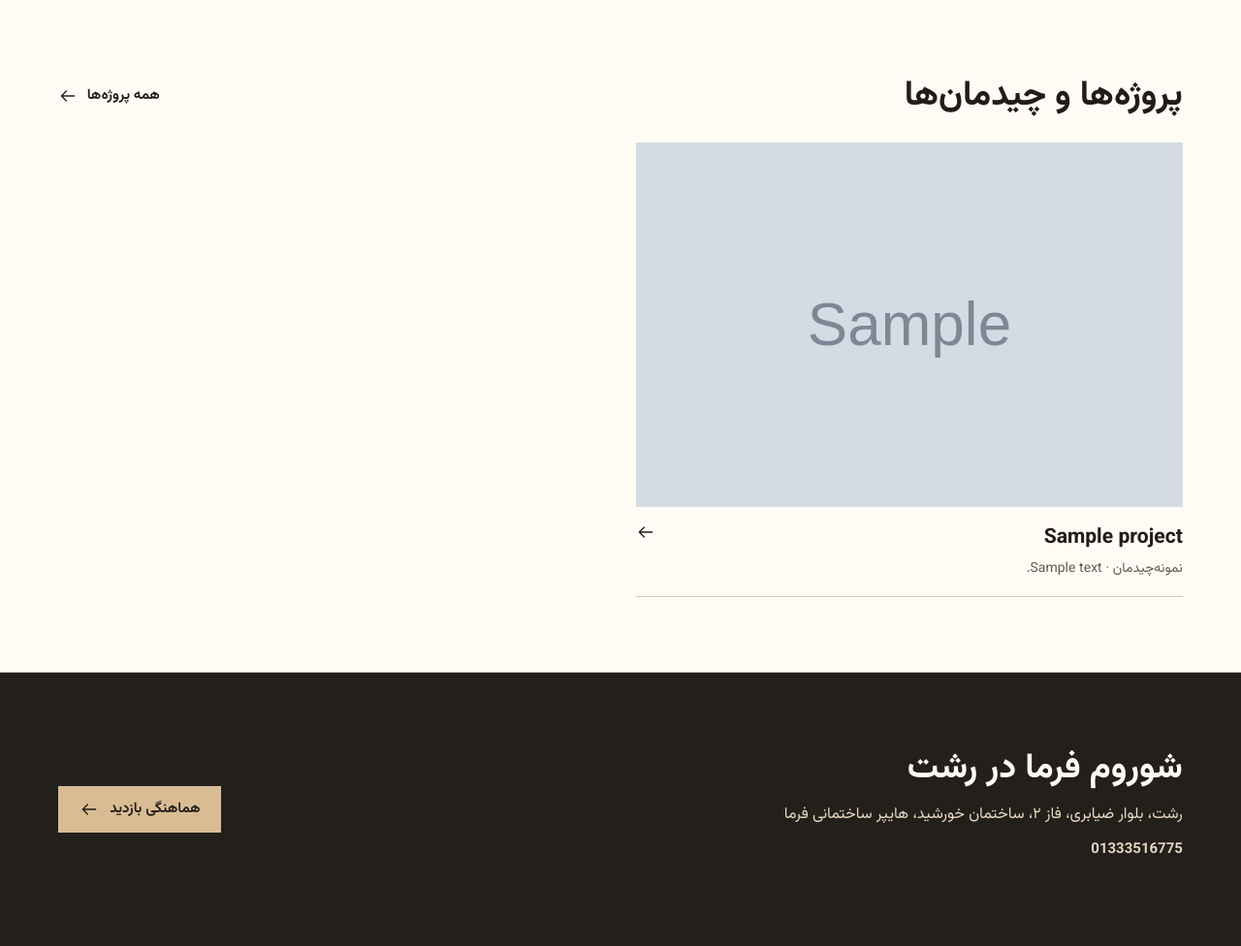
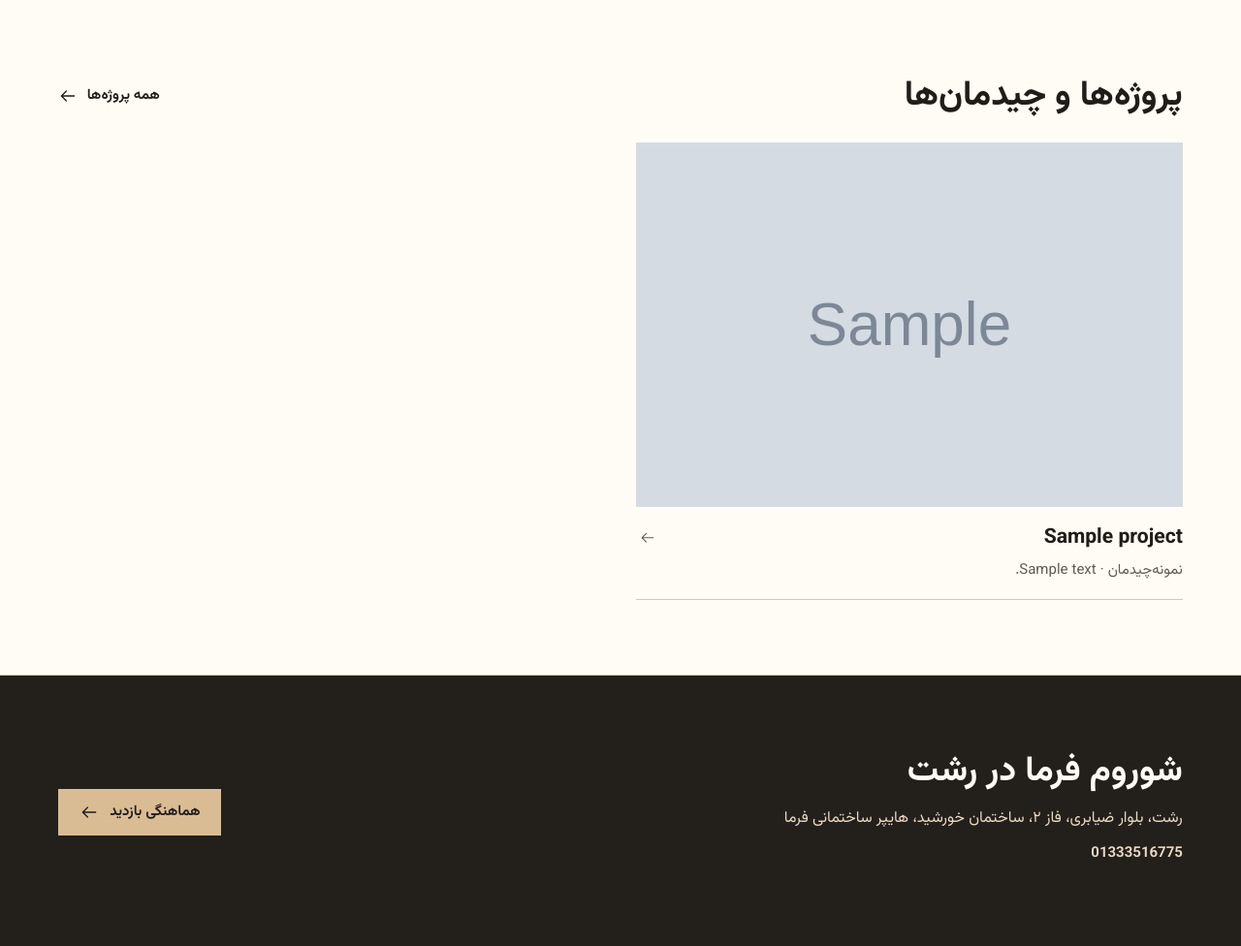
Before and after one commit to NoahProphet/forma, a Django app: page / in a window 1280 px wide. Shown: the part 1886-2862 px from the top of the page at 97% size. Run offline with Django 5.2, Linux system fonts and the light colour scheme; tables that the repository leaves empty hold one stand-in row (values such as "Sample post"); grey boxes marked "Sample" are stand-in pictures.

Commit message:
Polish HOME-04 captions, arrow alignment and card interactions

```diff
--- a/static/css/home-projects.css
+++ b/static/css/home-projects.css
@@ -32,9 +32,37 @@
   align-items: start;
   gap: .75rem;
   padding-block-start: 1rem;
+  font-size: clamp(1.1rem, 1.65vw, 1.45rem);
+  line-height: 1.5;
 }
-.home-project-title h3 { font-size: clamp(1.1rem, 1.65vw, 1.45rem); line-height: 1.5; }
-.home-project-summary { padding-block: .25rem 1rem; color: var(--muted); font-size: var(--text-meta); }
+.home-project-title h3 { font-size: inherit; line-height: inherit; }
+.home-project-title .icon {
+  inline-size: 1.1rem;
+  block-size: 1.1rem;
+  margin-block-start: calc((1.5em - 1.1rem) / 2);
+  color: var(--muted);
+}
+.home-project-summary {
+  max-inline-size: 62ch;
+  padding-block: .35rem 1rem;
+  color: var(--muted);
+  font-size: var(--text-ui);
+  line-height: 1.75;
+}
+.home-project-card:focus-visible { outline: 2px solid var(--focus); outline-offset: 4px; }
+@media (hover: hover) {
+  .home-project-card:hover { border-color: var(--focus); }
+  .home-project-card:hover .icon { color: var(--focus); }
+}
+@media (prefers-reduced-motion: no-preference) {
+  .home-project-image img { transition: transform 280ms var(--ease); }
+  .home-project-title .icon { transform: translateX(.2rem); transition: transform 180ms var(--ease); }
+  .home-project-card:focus-visible .icon { transform: none; }
+}
+@media (hover: hover) and (prefers-reduced-motion: no-preference) {
+  .home-project-card:hover img { transform: scale(1.015); }
+  .home-project-card:hover .icon { transform: none; }
+}
 @media (max-width: 42rem) {
   .home-projects-grid { grid-template-columns: minmax(0, 1fr); gap: 1.5rem; }
   .home-project-card { grid-row: auto; grid-template-rows: auto auto auto; gap: 0; }
```
